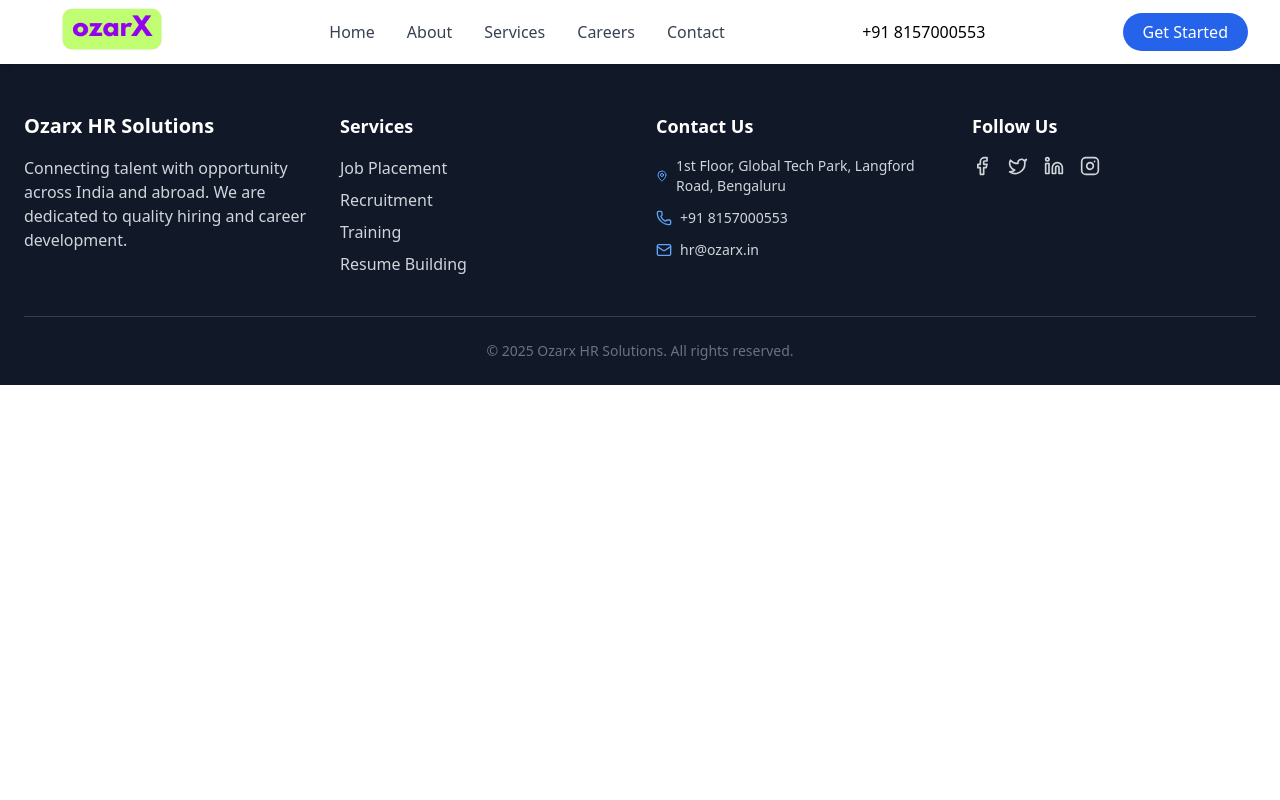
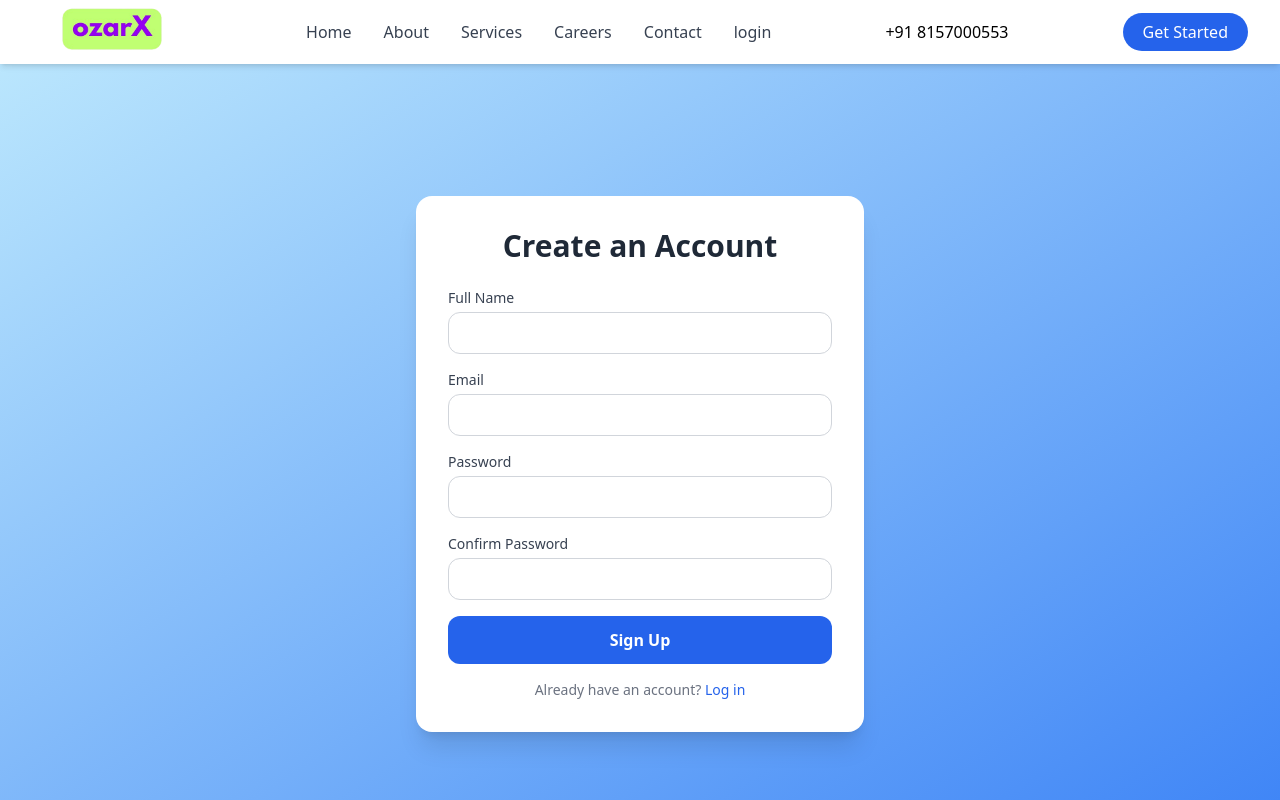
Before and after one commit to ozarx2/job-portal-platform, a React (Vite) app in the folder frontend/: page /signup in a window 1280 px wide. Shown: the top 800 px of the page. Built offline with nearby package versions, Linux system fonts and the light colour scheme.

Commit message:
login and signup page added

```diff
--- a/frontend/index.html
+++ b/frontend/index.html
@@ -2,7 +2,12 @@
 <html lang="en">
   <head>
     <meta charset="UTF-8" />
-    <title>Job Portal</title>
+    <title>ozarx jobs portal</title>
+    <meta name="description" content="ozarx is the fastest growing job portal in India">
+    <meta name="keywords" content="ozarx,jobs,resume,placement,bengaluru jobs">
+    <meta name="author" content="ozarx ventures pvt ltd">
+    <meta name="viewport" content="width=device-width, initial-scale=1.0">
+    <meta name="robots" content="index, follow">
   </head>
   <body>
     <div id="root"></div>
--- a/frontend/src/App.jsx
+++ b/frontend/src/App.jsx
@@ -8,6 +8,8 @@ import Home from './pages/Home';
 import About from './pages/About';
 import Services from './pages/Services';
 import Contact from './pages/Contact';
+import Signup from './pages/signup';
+
 
 function App() {
   return (
@@ -19,6 +21,8 @@ function App() {
         <Route path="/about" element={<About />} />
         <Route path="/services" element={<Services />} />
         <Route path="/contact" element={<Contact />} />
+        <Route path="/login" element={<LoginForm />} />
+        <Route path="/signup" element={<Signup />} />
       </Routes>
       <Footer />
     </Router>
--- a/frontend/src/components/auth/LoginForm.jsx
+++ b/frontend/src/components/auth/LoginForm.jsx
@@ -1,27 +1,40 @@
 // src/components/auth/LoginForm.jsx
 import React from 'react';
+import { Link } from 'react-router-dom';
 
 function LoginForm() {
   return (
-       <form className="max-w-sm mx-auto p-6 bg-white rounded shadow">
-         <h2 className="text-2xl font-bold mb-4">Login</h2>
+    <div className="min-h-screen flex items-center justify-center bg-gradient-to-br from-blue-100 to-purple-200">
+      <form className="w-full max-w-md p-8 bg-white rounded-2xl shadow-lg border border-gray-100">
+        <h2 className="text-3xl font-extrabold mb-6 text-center text-blue-700">Login to Your Account</h2>
         <input
-           className="block w-full mb-3 p-2 border border-gray-300 rounded"
+          className="block w-full mb-4 p-3 border border-gray-300 rounded-lg focus:outline-none focus:ring-2 focus:ring-blue-300"
           type="text"
           placeholder="Username"
         />
         <input
-           className="block w-full mb-3 p-2 border border-gray-300 rounded"
+          className="block w-full mb-6 p-3 border border-gray-300 rounded-lg focus:outline-none focus:ring-2 focus:ring-blue-300"
           type="password"
           placeholder="Password"
         />
         <button
-           className="w-full bg-blue-500 text-white py-2 rounded hover:bg-blue-600"
+          className="w-full bg-blue-600 text-white py-3 rounded-lg font-semibold text-lg hover:bg-blue-700 transition mb-3 shadow"
           type="submit"
         >
           Login
         </button>
+        <div className="flex items-center justify-center mt-2">
+          <span className="text-gray-600 mr-2">Don't have an account?</span>
+          <Link
+            to="/signup"
+            className="text-blue-600 hover:underline font-semibold"
+          >
+            Sign up
+          </Link>
+        </div>
       </form>
+    </div>
   );
 }
+
 export default LoginForm;
--- a/frontend/src/components/common/Header.jsx
+++ b/frontend/src/components/common/Header.jsx
@@ -5,7 +5,7 @@ import { Link } from "react-router-dom";
 const Header = () => {
   const [isOpen, setIsOpen] = useState(false);
 
-  const navItems = ["Home", "About", "Services", "Careers", "Contact"];
+  const navItems = ["Home", "About", "Services", "Careers", "Contact", "login"];
 
   return (
     <header className="bg-white shadow-md sticky top-0 z-50">
@@ -39,7 +39,7 @@ const Header = () => {
           {/* Call to Action */}
           <div className="hidden md:block">
             <a
-              href="#contact"
+              href="/signup"
               className="px-5 py-2 bg-blue-600 text-white rounded-full hover:bg-blue-700 transition"
             >
               Get Started
@@ -69,7 +69,7 @@ const Header = () => {
               </a>
             ))}
             <a
-              href="#contact"
+              href="/login"
               className="block mt-2 text-center bg-blue-600 text-white py-2 rounded-full hover:bg-blue-700 transition"
             >
               Get Started
--- /dev/null
+++ b/frontend/src/pages/Signup.jsx
@@ -0,0 +1,98 @@
+import { useState } from 'react';
+
+export default function Signup() {
+  const [formData, setFormData] = useState({
+    name: '',
+    email: '',
+    password: '',
+    confirmPassword: ''
+  });
+
+  const [error, setError] = useState('');
+
+  const handleChange = (e) => {
+    setFormData({ ...formData, [e.target.name]: e.target.value });
+  };
+
+  const handleSubmit = (e) => {
+    e.preventDefault();
+    if (formData.password !== formData.confirmPassword) {
+      setError("Passwords do not match");
+      return;
+    }
+    setError('');
+    console.log("Form submitted", formData);
+    // TODO: Add backend API call here
+  };
+
+  return (
+    <div className="flex min-h-screen items-center justify-center bg-gradient-to-br from-sky-200 to-blue-500 px-4">
+      <div className="w-full max-w-md bg-white shadow-xl rounded-2xl p-8">
+        <h2 className="text-3xl font-bold text-center text-gray-800 mb-6">Create an Account</h2>
+
+        {error && <p className="text-red-500 text-sm text-center mb-4">{error}</p>}
+
+        <form onSubmit={handleSubmit} className="space-y-4">
+          <div>
+            <label className="block text-sm font-medium text-gray-700">Full Name</label>
+            <input
+              type="text"
+              name="name"
+              required
+              value={formData.name}
+              onChange={handleChange}
+              className="w-full mt-1 px-4 py-2 border border-gray-300 rounded-xl focus:outline-none focus:ring-2 focus:ring-blue-400"
+            />
+          </div>
+
+          <div>
+            <label className="block text-sm font-medium text-gray-700">Email</label>
+            <input
+              type="email"
+              name="email"
+              required
+              value={formData.email}
+              onChange={handleChange}
+              className="w-full mt-1 px-4 py-2 border border-gray-300 rounded-xl focus:outline-none focus:ring-2 focus:ring-blue-400"
+            />
+          </div>
+
+          <div>
+            <label className="block text-sm font-medium text-gray-700">Password</label>
+            <input
+              type="password"
+              name="password"
+              required
+              value={formData.password}
+              onChange={handleChange}
+              className="w-full mt-1 px-4 py-2 border border-gray-300 rounded-xl focus:outline-none focus:ring-2 focus:ring-blue-400"
+            />
+          </div>
+
+          <div>
+            <label className="block text-sm font-medium text-gray-700">Confirm Password</label>
+            <input
+              type="password"
+              name="confirmPassword"
+              required
+              value={formData.confirmPassword}
+              onChange={handleChange}
+              className="w-full mt-1 px-4 py-2 border border-gray-300 rounded-xl focus:outline-none focus:ring-2 focus:ring-blue-400"
+            />
+          </div>
+
+          <button
+            type="submit"
+            className="w-full py-3 mt-4 bg-blue-600 hover:bg-blue-700 text-white rounded-xl font-semibold transition-all"
+          >
+            Sign Up
+          </button>
+        </form>
+
+        <p className="text-center text-sm text-gray-500 mt-4">
+          Already have an account? <a href="/login" className="text-blue-600 hover:underline">Log in</a>
+        </p>
+      </div>
+    </div>
+  );
+}
```
Lines whose indentation alone changed are shown as unchanged.
